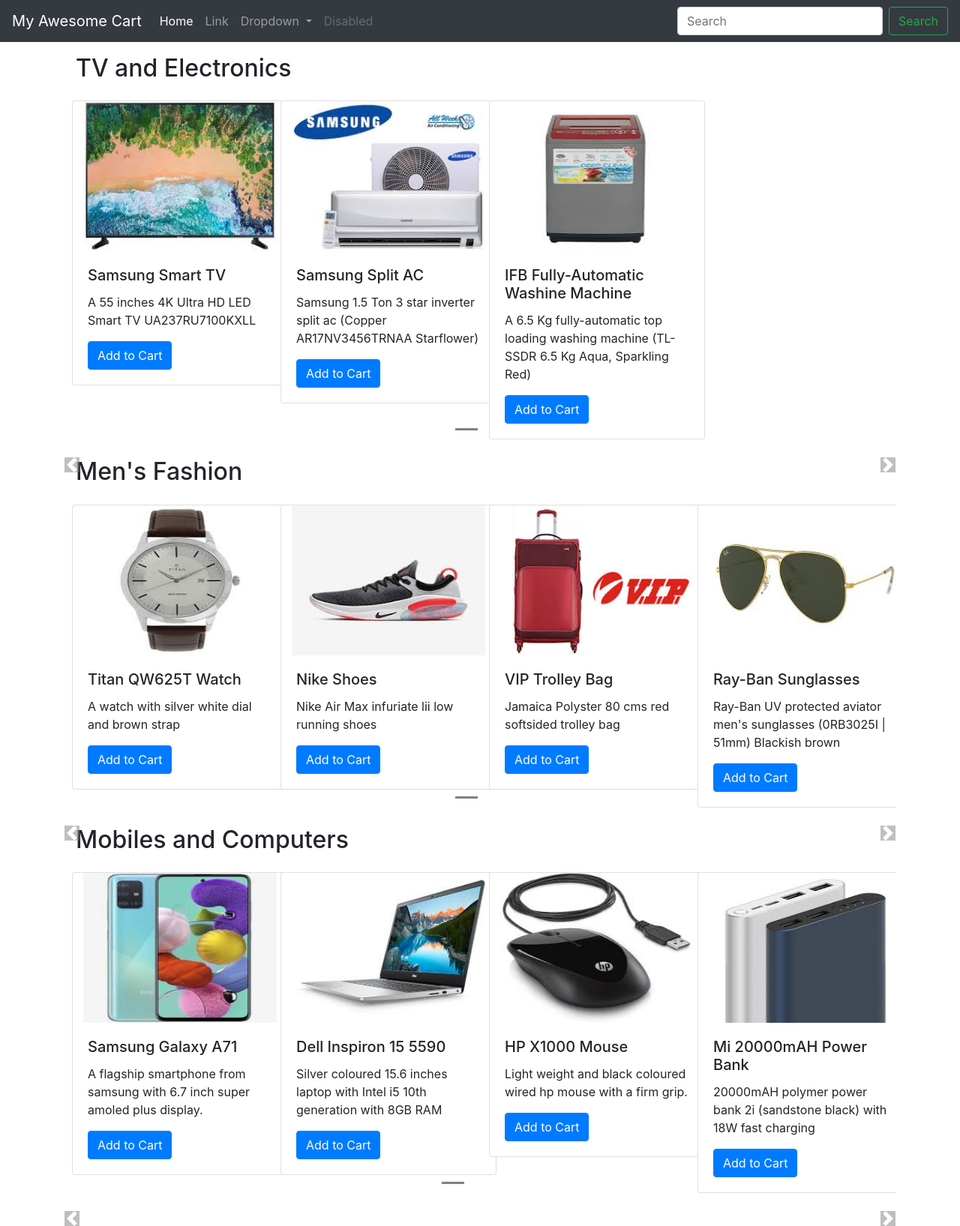
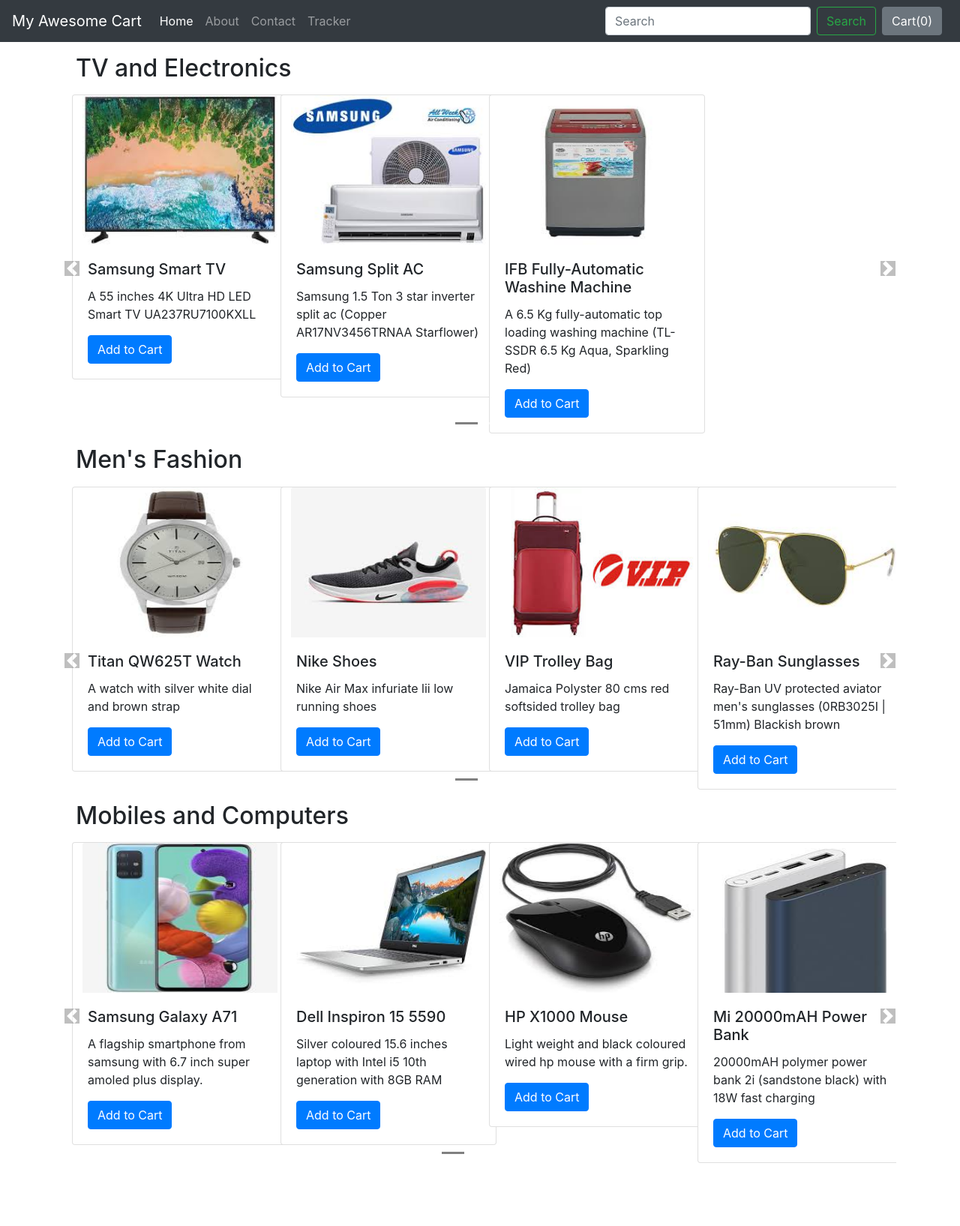
Before and after one commit to harshitag98/E-Shopping-Cart, a Django app: page /shop/ in a window 1280 px wide. Shown: the whole page at 75% size. After the commit the page ends 1551 px from the top, so only its background shows below. Run offline with Django 3.2, Linux system fonts and the light colour scheme; data comes from the database, SQL or seed files in the repository; some libraries are stand-ins or nearby versions.

Commit message:
added cart functionality

```diff
--- a/shop/static/shop/index.css
+++ b/shop/static/shop/index.css
@@ -8,7 +8,7 @@
 }
 
 .col-md-3 img{
-    width: 90%;
+    width: 260px;
     height: 200px;
     margin: auto;
 }
@@ -27,6 +27,7 @@
 body .carousel-control-next{
     top: auto;
     bottom: auto;
+    padding-top: 222px;
 }
 
 body .no-padding{
--- /dev/null
+++ b/shop/static/shop/index.js
@@ -0,0 +1,24 @@
+var cart;
+
+if(localStorage.getItem('cart')==null){
+    cart = {};
+}
+else{
+    cart = JSON.parse(localStorage.getItem('cart'))
+    document.getElementById('cart_no').innerHTML = Object.keys(cart).length;
+}
+
+$('.cartButton').click(function(){
+    var pr_id = this.id.toString();
+    if(cart[pr_id] != undefined){
+        cart[pr_id] = cart[pr_id] + 1;
+    }
+    else{
+        cart[pr_id] = 1;
+    }
+    localStorage.setItem('cart', JSON.stringify(cart));
+    document.getElementById('cart_no').innerHTML = Object.keys(cart).length;
+})
+
+$('#popcart').popover();
+document.getElementById("popcart").setAttribute('data-content', '<h5>Items in your shopping cart</h5>');
--- a/shop/templates/shop/about.html
+++ b/shop/templates/shop/about.html
@@ -1,5 +1,5 @@
 {% extends 'shop/basic.html' %}
 
-{% block title %} About {% endblock %}
+{% block title %} About - E-Shopping Cart{% endblock %}
 
-{% block body %} <h1>Hello World</h1> {% endblock %}
+{% block body %} <h1>About body</h1> {% endblock %}
--- a/shop/templates/shop/basic.html
+++ b/shop/templates/shop/basic.html
@@ -6,7 +6,8 @@
     <meta name="viewport" content="width=device-width, initial-scale=1.0">
 
     <!-- Bootstrap CSS -->
-    <link rel="stylesheet" href="https://stackpath.bootstrapcdn.com/bootstrap/4.5.2/css/bootstrap.min.css" integrity="sha384-JcKb8q3iqJ61gNV9KGb8thSsNjpSL0n8PARn9HuZOnIxN0hoP+VmmDGMN5t9UJ0Z" crossorigin="anonymous">
+    <link rel="stylesheet" href="https://stackpath.bootstrapcdn.com/bootstrap/4.5.2/css/bootstrap.min.css"
+        integrity="sha384-JcKb8q3iqJ61gNV9KGb8thSsNjpSL0n8PARn9HuZOnIxN0hoP+VmmDGMN5t9UJ0Z" crossorigin="anonymous">
 
     <title>{% block title %} {% endblock %}</title>
     {% block css %} {% endblock %}
@@ -25,31 +26,26 @@
         <div class="collapse navbar-collapse" id="navbarSupportedContent">
             <ul class="navbar-nav mr-auto">
                 <li class="nav-item active">
-                    <a class="nav-link" href="#">Home <span class="sr-only">(current)</span></a>
+                    <a class="nav-link" href="/shop">Home <span class="sr-only">(current)</span></a>
                 </li>
                 <li class="nav-item">
-                    <a class="nav-link" href="#">Link</a>
-                </li>
-                <li class="nav-item dropdown">
-                    <a class="nav-link dropdown-toggle" href="#" id="navbarDropdown" role="button"
-                        data-toggle="dropdown" aria-haspopup="true" aria-expanded="false">
-                        Dropdown
-                    </a>
-                    <div class="dropdown-menu" aria-labelledby="navbarDropdown">
-                        <a class="dropdown-item" href="#">Action</a>
-                        <a class="dropdown-item" href="#">Another action</a>
-                        <div class="dropdown-divider"></div>
-                        <a class="dropdown-item" href="#">Something else here</a>
-                    </div>
+                    <a class="nav-link" href="/shop/about">About</a>
                 </li>
                 <li class="nav-item">
-                    <a class="nav-link disabled" href="#" tabindex="-1" aria-disabled="true">Disabled</a>
+                    <a class="nav-link" href="/shop/contact">Contact</a>
+                </li>
+                <li class="nav-item">
+                    <a class="nav-link" href="/shop/tracker">Tracker</a>
                 </li>
             </ul>
             <form class="form-inline my-2 my-lg-0">
                 <input class="form-control mr-sm-2" type="search" placeholder="Search" aria-label="Search">
                 <button class="btn btn-outline-success my-2 my-sm-0" type="submit">Search</button>
             </form>
+            <button type="button" class="btn btn-secondary mx-2" id="popcart" data-container="body"
+                data-toggle="popover" data-placement="bottom" data-html="true" data-content="">
+                Cart(<span id="cart_no">0</span>)
+            </button>
         </div>
     </nav>
 
@@ -68,6 +64,8 @@
     <script src="https://stackpath.bootstrapcdn.com/bootstrap/4.5.2/js/bootstrap.min.js"
         integrity="sha384-B4gt1jrGC7Jh4AgTPSdUtOBvfO8shuf57BaghqFfPlYxofvL8/KUEfYiJOMMV+rV"
         crossorigin="anonymous"></script>
+
+    {% block js %} {% endblock %}
 </body>
 
 </html>
--- /dev/null
+++ b/shop/templates/shop/checkout.html
@@ -0,0 +1,5 @@
+{% extends 'shop/basic.html' %}
+
+{% block title %} Checkout - E-Shopping Cart{% endblock %}
+
+{% block body %} <h1>Checkout body</h1> {% endblock %}
--- /dev/null
+++ b/shop/templates/shop/contact.html
@@ -0,0 +1,5 @@
+{% extends 'shop/basic.html' %}
+
+{% block title %} Contact - E-Shopping Cart{% endblock %}
+
+{% block body %} <h1>Contact body</h1> {% endblock %}
--- a/shop/templates/shop/index.html
+++ b/shop/templates/shop/index.html
@@ -1,6 +1,6 @@
 {% extends 'shop/basic.html' %}
 
-{% block title %} E Shopping Cart {% endblock %}
+{% block title %} E-Shopping Cart {% endblock %}
 
 {% block css %}
 {% load static %}
@@ -14,8 +14,9 @@
     <!--Slideshow starts here -->
     {% for products, range, nSlides in all_products %}
 
-    <h2 class="mt-3 mb-4 ml-3">{{products.0.category}}</h2>
-    <div id="demo{{forloop.counter}}" class="carousel slide my-4" data-ride="carousel">
+    <h2 class="my-3 ml-3">{{products.0.category}}</h2>
+    <div class="row">
+    <div id="demo{{forloop.counter}}" class="col carousel slide" data-ride="carousel">
         <ul class="carousel-indicators">
             <li data-target="#demo{{forloop.counter}}" data-slide-to="0" class="active"></li>
 
@@ -27,32 +28,23 @@
         <div class="container carousel-inner no-padding">
 
             <div class="carousel-item active">
-                <div class="col-xs-3 col-sm-3 col-md-3">
-                    <div class="card" style="width: 18rem;">
-                        <img src='/media/{{products.0.image}}' class="card-img-top" alt="...">
-                        <div class="card-body">
-                            <h5 class="card-title">{{products.0.product_name}}</h5>
-                            <p class="card-text">{{products.0.description}}</p>
-                            <a href="#" class="btn btn-primary">Add to Cart</a>
-                        </div>
-                    </div>
-                </div>
 
-                {% for i in products|slice:"1:" %}
+                {% for i in products %}
                 <div class="col-xs-3 col-sm-3 col-md-3">
                     <div class="card" style="width: 18rem;">
                         <img src='/media/{{i.image}}' class="card-img-top" alt="...">
                         <div class="card-body">
                             <h5 class="card-title">{{i.product_name}}</h5>
                             <p class="card-text">{{i.description}}</p>
-                            <a href="#" class="btn btn-primary">Add to Cart</a>
+                            <button id="pr{{i.id}}" class="btn btn-primary cartButton">Add to Cart</button>
                         </div>
                     </div>
                 </div>
 
-                {% if forloop.counter|divisibleby:3 and not forloop.last %}
+                {% if forloop.counter|divisibleby:4 and not forloop.last %}
                 </div><div class="carousel-item">
                 {% endif %}
+
                 {% endfor %}
 
             </div>
@@ -69,9 +61,15 @@
         <span class="carousel-control-next-icon"></span>
     </a>
 
+    </div>
     {% endfor %}
 
 
 </div>
 
 {% endblock %}
+
+{% block js %}
+{% load static %}
+<script src="{% static 'shop/index.js' %}"></script>
+{% endblock %}
--- /dev/null
+++ b/shop/templates/shop/prodView.html
@@ -0,0 +1,5 @@
+{% extends 'shop/basic.html' %}
+
+{% block title %} Product View - E-Shopping Cart{% endblock %}
+
+{% block body %} <h1>Product View body</h1> {% endblock %}
--- /dev/null
+++ b/shop/templates/shop/search.html
@@ -0,0 +1,5 @@
+{% extends 'shop/basic.html' %}
+
+{% block title %} Search Results - E-Shopping Cart{% endblock %}
+
+{% block body %} <h1> Search body</h1> {% endblock %}
--- /dev/null
+++ b/shop/templates/shop/tracker.html
@@ -0,0 +1,5 @@
+{% extends 'shop/basic.html' %}
+
+{% block title %} Tracker - E-Shopping Cart{% endblock %}
+
+{% block body %} <h1>Tracker body</h1> {% endbloTracker
--- a/shop/views.py
+++ b/shop/views.py
@@ -18,19 +18,19 @@
     return render(request, "shop/index.html", params)
 
 def about(request):
-    return render(request, "shop/about.html")
+    return render(request, "shop/request.html")
 
 def contact(request):
-    return HttpResponse("We are at contact page")
+    return render(request, "shop/contact.html")
 
 def tracker(request):
-    return HttpResponse("We are at tracker page")
+    return render(request, "shop/tracker.html")
 
 def search(request):
-    return HttpResponse("We are at search page")
+    return render(request, "shop/search.html")
 
 def productView(request):
-    return HttpResponse("We are at productView page")
+    return render(request, "shop/prodView.html")
 
 def checkout(request):
-    return HttpResponse("We are at checkout page")
+    return render(request, "shop/checkout.html")
```
